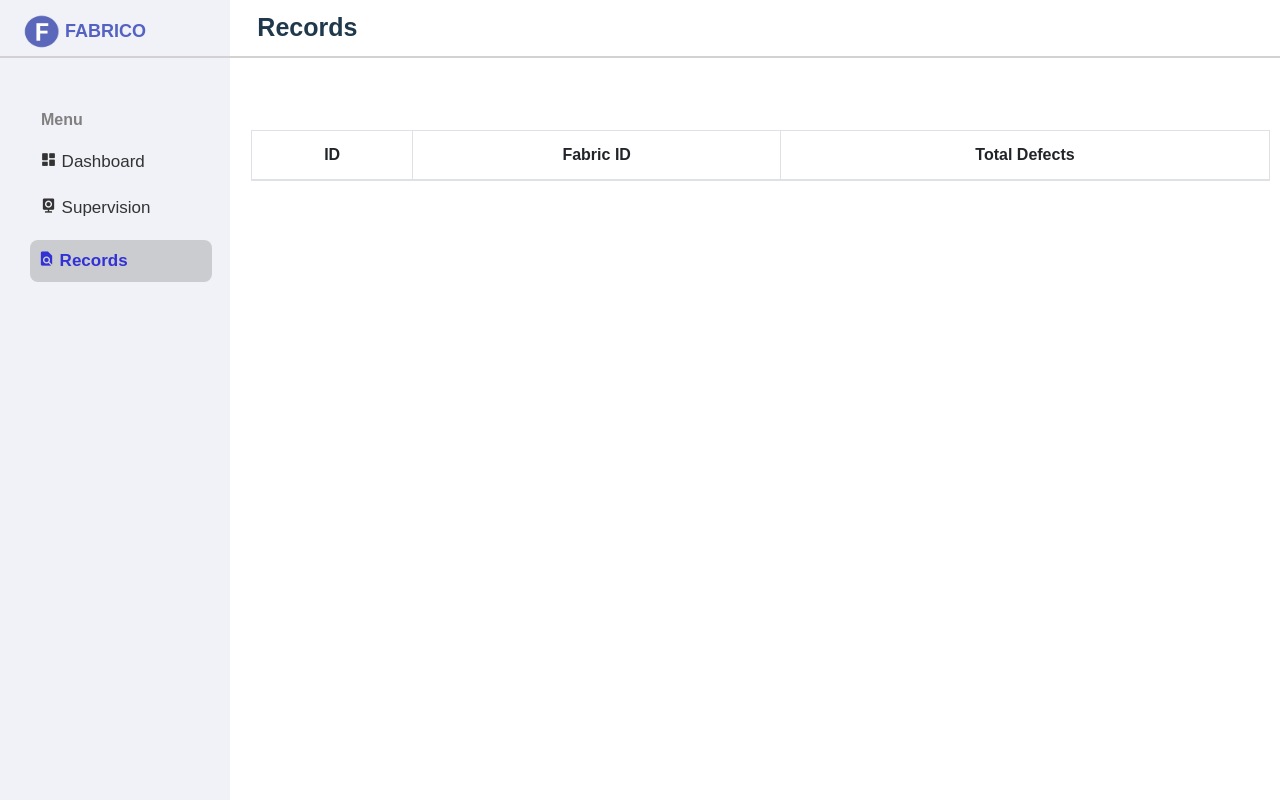
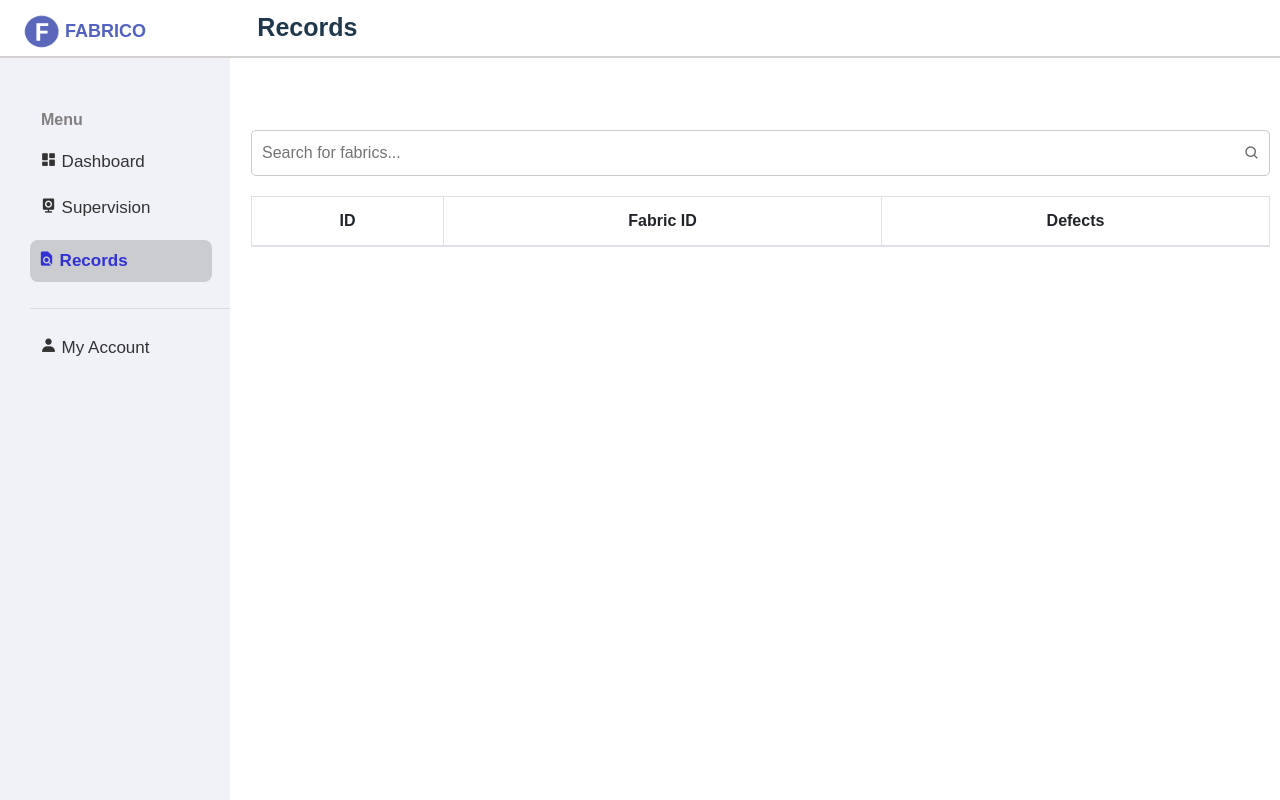
Before and after one commit to SundeshBatheja/Fabrico, a Flask app: page /Fabrico/fabrics in a window 1280 px wide. Run offline with Flask 3, Linux system fonts and the light colour scheme; lists and menus that the app fills with data are empty; some web fonts are replaced.

Commit message:
Project Completed Phase 1

```diff
--- a/app/models.py
+++ b/app/models.py
@@ -34,6 +34,8 @@ class FabricDefects(db.Model):
     defect = db.Column(db.Text, db.ForeignKey('defect.defect'), nullable=False)
     fabric_id = db.Column(db.Text, db.ForeignKey(Fabric.fabric_id),nullable=False)
     defectimage = db.Column(db.LargeBinary)
+    defectGray = db.Column(db.LargeBinary)  # New column for gray scale image
+    defectBoundary = db.Column(db.LargeBinary)
 
     Fabric = db.relationship(Fabric, backref='FabricDefects')
     Defect = db.relationship(Defect, backref='FabricDefects')
--- a/app/routes.py
+++ b/app/routes.py
@@ -13,6 +13,7 @@ from app.processing.videoProcess import video_detection
 import os
 import cv2
 
+flag_check = False
 
 def generate_frames(path_x=''):
     yolo_output = video_detection(path_x)
@@ -48,11 +49,26 @@ def register():
     title = "Sign Up"
     return render_template('register.html',title=title)
 
+@FabricoPrefix.route('/account')
+def MyAccount():
+    title = "My Account"
+    return render_template('userAccount.html',title=title)
+
 @FabricoPrefix.route('/fabrics')
 def index():
     title = "Records"
     fabrics = Fabric.query.all()
-    return render_template('fabricData.html',title=title, fabrics=fabrics)
+    fabric_defects = {}
+
+    fabric_defects = {}
+    for fabric in fabrics:
+        defect_counts = {}
+        fabric_defect_entries = FabricDefects.query.filter_by(fabric_id=fabric.fabric_id).all()
+        for defect_entry in fabric_defect_entries:
+            defect_counts[defect_entry.defect] = defect_counts.get(defect_entry.defect, 0) + 1
+        fabric_defects[fabric.fabric_id] = defect_counts
+
+    return render_template('fabricData.html', title=title, fabrics=fabrics, fabric_defects=fabric_defects)
 
 @FabricoPrefix.route('/supervision',methods=['GET','POST'])
 def supervision():
@@ -68,16 +84,29 @@ def supervision():
 
 @FabricoPrefix.route('/video')
 def video():
+    global flag_check
     video_path = session.get('video_path', None)
     if video_path:
+        defectDir = 'app/static/defects'
+        if os.listdir(defectDir):
+            for filename in os.listdir(defectDir):
+                file_path = os.path.join(defectDir, filename)
+                try:
+                    if os.path.isfile(file_path):
+                        os.remove(file_path)
+                except Exception as e:
+                    print(f"Error while deleting file: {e}")
         session.pop('video_path')  # Remove video_path from session after processing once
+        flag_check = True
         return Response(generate_frames(video_path), mimetype='multipart/x-mixed-replace; boundary=frame')
     else:
         return "No video uploaded"
 
 @FabricoPrefix.route('/addFabric', methods=['GET', 'POST'])
 def addFabric():
-    if request.method == 'POST':
+    title = "Fabric Report"
+    global flag_check
+    if request.method == 'POST' and flag_check==True:
         defectDir = 'app/static/defects'  # Use forward slashes instead of backslashes
         total_defects = len(os.listdir(defectDir)) // 3
         fabrics = Fabric.query.all()
@@ -89,7 +118,6 @@ def addFabric():
             total_defects=total_defects,
             date_added=today_date
         )
-        print(fabric_id, total_defects, today_date)
         db.session.add(new_fabric)
         db.session.commit()
         defect_types = {}
@@ -102,14 +130,45 @@ def addFabric():
 
                 # Get the images for the defect type
                 for i in range(1, count + 1):
+                    original_image_name = f"{defect_type}_{i}.jpg"
+                    gray_image_name = f"{defect_type}_{i}_Mask.jpg"
+                    boundary_image_name = f"{defect_type}_{i}_boundary.jpg"
+                     # Read images as binary data
+                    with open(os.path.join(defectDir, original_image_name), 'rb') as f:
+                        original_image_data = f.read()
+
+                    with open(os.path.join(defectDir, gray_image_name), 'rb') as f:
+                        gray_image_data = f.read()
+
+                    with open(os.path.join(defectDir, boundary_image_name), 'rb') as f:
+                        boundary_image_data = f.read()
+                    fabric_defect = FabricDefects(
+                        defect=defect_type,
+                        fabric_id=fabric_id,
+                        defectimage=original_image_data,
+                        defectGray=gray_image_data,
+                        defectBoundary=boundary_image_data
+                    )
+                    db.session.add(fabric_defect)
+                    db.session.commit()
                     original_image = f"{defect_type}_{i}.jpg"
                     mask_image = f"{defect_type}_{i}_Mask.jpg"
                     boundary_image = f"{defect_type}_{i}_boundary.jpg"
                     defect_images[defect_type].append((original_image, mask_image, boundary_image))
+
+        flag_check = False
         return render_template('report.html', fabric_id=fabric_id, total_defects=total_defects,
-                               date_added=today_date, defect_types=defect_types, defect_images=defect_images)
+                               date_added=today_date, defect_types=defect_types, defect_images=defect_images,title=title)
     else:
-        return "View Report Form"
+        title = "Supervision"
+        form = UploadFileForm()
+        if form.validate_on_submit():
+            file = form.file.data
+            filename = secure_filename(file.filename)
+            file_path = os.path.join(UPLOAD_FOLDER, filename)
+            file.save(file_path)
+            session['video_path'] = file_path
+        return render_template('supervision.html',title=title,form = form)
 
 @FabricoPrefix.route('/dashboard')
 def dashboard():
--- a/app/static/style2.css
+++ b/app/static/style2.css
@@ -14,7 +14,7 @@ body {
 }
 
 .navbar {
-    background-color: transparent;
+    background-color: white;
     color: #000; /* Adjust text color for better visibility */
     padding: 12px;
     padding-bottom: 6px;
--- a/app/templates/base.html
+++ b/app/templates/base.html
@@ -3,7 +3,7 @@
 <head>
     <meta charset="UTF-8">
     <meta name="viewport" content="width=device-width, initial-scale=1, shrink-to-fit=no">
-    <title>{{ title }} </title>
+    <title>{{ title }}</title>
     <!-- Link Bootstrap CSS -->
     <link rel="stylesheet" href="https://cdn.jsdelivr.net/npm/bootstrap@4.0.0/dist/css/bootstrap.min.css" integrity="sha384-Gn5384xqQ1aoWXA+058RXPxPg6fy4IWvTNh0E263XmFcJlSAwiGgFAW/dAiS6JXm" crossorigin="anonymous">
     <link href='https://unpkg.com/boxicons@2.1.4/css/boxicons.min.css' rel='stylesheet'>
@@ -27,21 +27,30 @@
     <div class="links">
         <ul>
             <li class="{% if title == 'Dashboard' %}active{% endif %}">
-                    <a href="/Fabrico/dashboard">   <i class='bx bxs-dashboard' ></i>
+                <a href="/Fabrico/dashboard"> <i class='bx bxs-dashboard' ></i>
                 Dashboard
                 </a>
             </li>
-                <li class = "{% if title == 'Supervision' %}active{% endif %}">
-                    <a  href="/Fabrico/supervision">  <i class='bx bxs-camera-home'></i>
+            <li class="{% if title == 'Supervision' %}active{% endif %}">
+                <a href="/Fabrico/supervision"> <i class='bx bxs-camera-home'></i>
                     Supervision
                 </a>
             </li>
-                <li class="{% if title == 'Records' %}active{% endif %}"><a href="/Fabrico/fabrics">  <i class='bx bxs-file-find' ></i>
-                    Records</a></li>
+            <li class="{% if title == 'Records' %}active{% endif %}">
+                <a href="/Fabrico/fabrics"> <i class='bx bxs-file-find' ></i>
+                Records
+                </a>
+            </li>
+            <!-- Add a line here -->
+            <hr>
+            <li class="{% if title == 'My Account' %}active{% endif %}">
+                <a href="/Fabrico/account"> <i class='bx bxs-user'></i>
+                My Account
+                </a>
+            </li>
         </ul>
     </div>
 </div>
-
 {% block content %}
 
 {% endblock %}
--- a/app/templates/fabricData.html
+++ b/app/templates/fabricData.html
@@ -5,13 +5,19 @@
     <!-- Content -->
     <div class="content">
         <div class="container-fabrics">
+            <!-- Search bar -->
+            <div class="search-container">
+                <input type="text" id="fabricSearch" class="search-input" placeholder="Search for fabrics..." onkeyup="searchFabrics()">
+                <i class="bx bx-search search-icon"></i>
+            </div>
+
             <div class="table-responsive">
-                <table class="table table-striped table-bordered">
+                <table id="fabricTable" class="table table-striped table-bordered">
                     <thead>
                         <tr>
                             <th scope="col">ID</th>
                             <th scope="col">Fabric ID</th>
-                            <th scope="col">Total Defects</th>
+                            <th scope="col">Defects</th>
                         </tr>
                     </thead>
                     <tbody>
@@ -19,7 +25,18 @@
                             <tr>
                                 <td>{{ fabric.id }}</td>
                                 <td>{{ fabric.fabric_id }}</td>
-                                <td>{{ fabric.total_defects }}</td>
+                                <td>
+                                    {% set defect_counts = fabric_defects.get(fabric.fabric_id, {}) %}
+                                    {% set total_defects = defect_counts.values()|sum %}
+                                    <b>Total: {{ total_defects }}</b>
+                                    {% if total_defects > 0 %}
+                                        {% for defect, count in defect_counts.items() %}
+                                            &nbsp;&nbsp;&nbsp;{{ count }} {{ defect }}
+                                        {% endfor %}
+                                    {% else %}
+                                        No defects
+                                    {% endif %}
+                                </td>
                             </tr>
                         {% endfor %}
                     </tbody>
@@ -27,4 +44,71 @@
             </div>
         </div>
     </div>
+
+    <!-- JavaScript for search -->
+    <script>
+        function searchFabrics() {
+            var input, filter, table, tr, td, i, txtValue;
+            input = document.getElementById("fabricSearch");
+            filter = input.value.toUpperCase();
+            table = document.getElementById("fabricTable");
+            tr = table.getElementsByTagName("tr");
+            for (i = 0; i < tr.length; i++) {
+                td = tr[i].getElementsByTagName("td");
+                var found = false;
+                for (var j = 0; j < td.length; j++) {
+                    if (td[j]) {
+                        txtValue = td[j].textContent || td[j].innerText;
+                        if (txtValue.toUpperCase().indexOf(filter) > -1) {
+                            tr[i].style.display = "";
+                            found = true;
+                            break;
+                        }
+                    }
+                }
+                if (!found) {
+                    // Check if the "Total" text contains the filter
+                    var totalText = tr[i].getElementsByTagName("b")[0];
+                    if (totalText) {
+                        txtValue = totalText.textContent || totalText.innerText;
+                        if (txtValue.toUpperCase().indexOf(filter) > -1) {
+                            tr[i].style.display = "";
+                            continue;
+                        }
+                    }
+                    tr[i].style.display = "none";
+                }
+            }
+        }
+    </script>
+
+    <!-- CSS for search bar -->
+    <style>
+        .search-container {
+            position: relative;
+            margin-bottom: 20px;
+        }
+
+        .search-input {
+            width: 100%;
+            padding: 10px;
+            border: 1px solid #ccc;
+            border-radius: 5px;
+            font-size: 16px;
+            outline: none;
+            transition: all 0.3s ease;
+        }
+
+        .search-input:focus {
+            border-color: #007bff;
+        }
+
+        .search-icon {
+            position: absolute;
+            top: 50%;
+            right: 10px;
+            transform: translateY(-50%);
+            color: #666;
+        }
+    </style>
 {% endblock %}
```
Also changed, not shown: app/templates/dashboard.html (+17 -5 lines), app/templates/supervision.html (+19 -11 lines), app/templates/userAccount.html (added, +27 -0 lines), migrations/versions/32bc0790efe4_add_defectgray_and_defectboundary_.py (added, +34 -0 lines), app/static/defects/Hole_1.jpg (deleted), app/static/defects/Hole_1_Mask.jpg (deleted), app/static/defects/Hole_1_boundary.jpg (deleted), app/static/defects/Hole_2.jpg (deleted), app/static/defects/Hole_2_Mask.jpg (deleted), app/static/defects/Hole_2_boundary.jpg (deleted), app/static/defects/Stain_1.jpg (deleted), app/static/defects/Stain_1_Mask.jpg (deleted), app/static/defects/Stain_1_boundary.jpg (deleted), 1 other file. Lines whose indentation alone changed are shown as unchanged.
